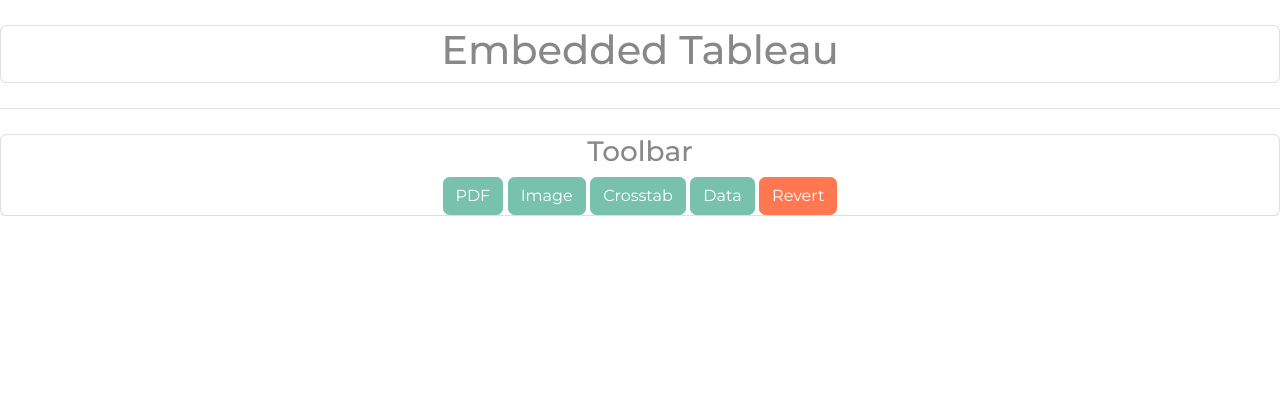
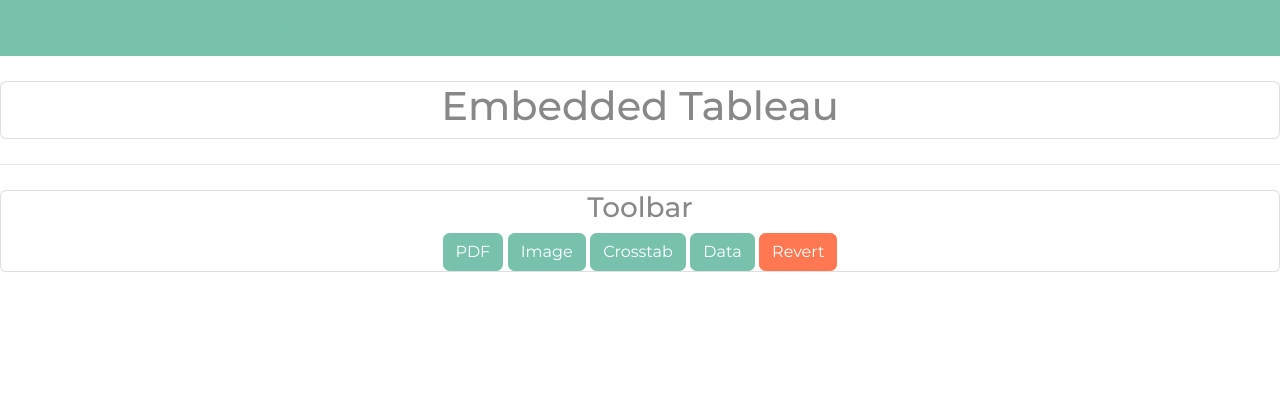
Before and after one commit to martabaker/ds_project_4, a Flask app: page /tableau1 in a window 1280 px wide. Shown: the top 420 px of the page. Before the commit the page ends 216 px from the top, so only its background shows below. Run offline with Flask 3, Linux system fonts and the light colour scheme; some libraries are stand-ins or nearby versions.

Commit message:
updated html

```diff
--- a/app/templates/tableau1.html
+++ b/app/templates/tableau1.html
@@ -23,7 +23,39 @@
  </head>
 
  <body>
-
+    <nav class="navbar navbar-expand-lg bg-primary" data-bs-theme="dark">
+        <div class="container-fluid">
+          <a class="navbar-brand" href="/"></a>
+          <button class="navbar-toggler" type="button" data-bs-toggle="collapse" data-bs-target="#navbarColor01" aria-controls="navbarColor01" aria-expanded="false" aria-label="Toggle navigation">
+            <span class="navbar-toggler-icon"></span>
+          </button>
+          <div class="collapse navbar-collapse" id="navbarColor01">
+            <ul class="navbar-nav me-auto">
+              <li class="nav-item">
+                <a class="nav-link" href="/">Home</a>
+              </li>
+              <li class="nav-item">
+                <a class="nav-link active" href="/tableau1">Tableau Dashboard 1</a>
+              </li>
+              <li class="nav-item"></li>
+                <a class="nav-link" href="/tableau2">Tableau Dashboard 2</a>
+              </li>
+              <li class="nav-item">
+                <a class="nav-link" href="/model">Machine Learning</a>
+              </li>
+              <li class="nav-item">
+                <a class="nav-link" href="/report">Report</a>
+              </li>
+              <li class="nav-item">
+                <a class="nav-link" href="/about_us">About Us</a>
+              </li>
+              <li class="nav-item">
+                <a class="nav-link" href="/sources">Sources</a>
+              </li>
+            </ul>
+          </div>
+        </div>
+      </nav>
      <div class="card container-fluid" style="margin-top:25px; margin-bottom: 25px;">
          <div style="text-align: center;">
              <h1>Embedded Tableau</h1>
```
Also changed, not shown: app/templates/about_us.html (+31 -0 lines), app/templates/tableau2.html (+33 -1 lines).
